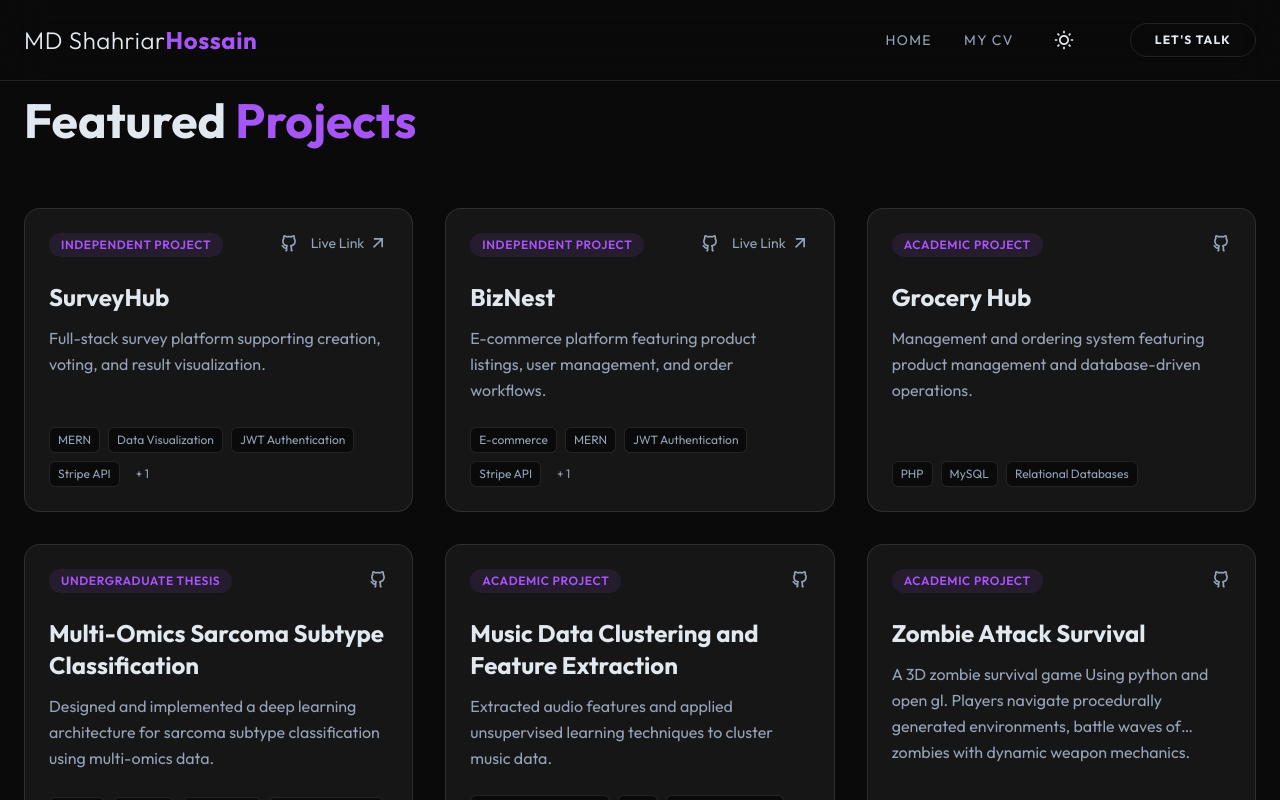
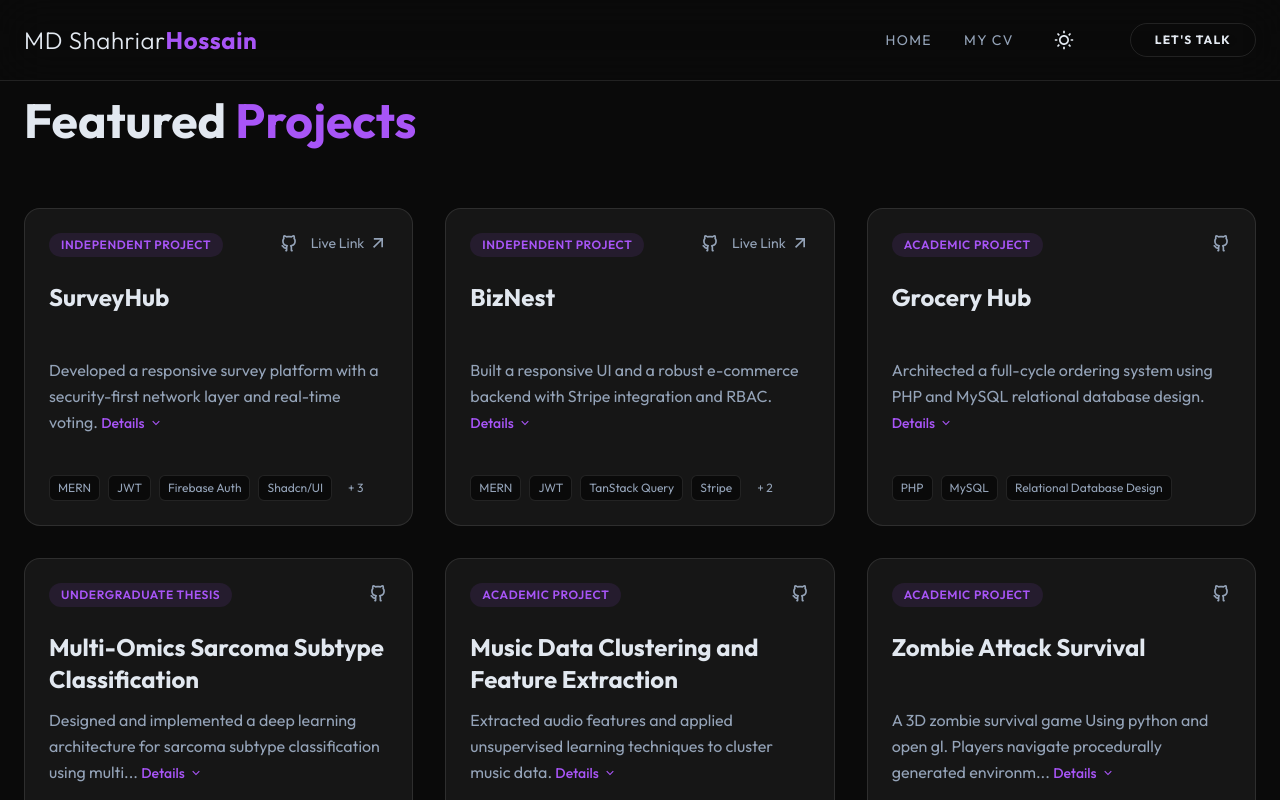
Before and after one commit to Shahriar1638/MyPortfolio, a React (Vite) app: page /MyPortfolio/projects in a window 1280 px wide. Shown: the top 800 px of the page. Built offline with nearby package versions, Linux system fonts and the light colour scheme.

Commit message:
updated the project card and leetcode profile link added

```diff
--- a/public/projects.json
+++ b/public/projects.json
@@ -34,8 +34,8 @@
         "github_url": "https://github.com/Shahriar1638/Hybrid-Language-Music-Clustering-VAE",
         "description": "Extracted audio features and applied unsupervised learning techniques to cluster music data.",
         "key_achievements": [
-          "Applied VAE (Variational Autoencoders) for hybrid language-music clustering.",
-          "Explored data-driven pattern discovery for music-related analysis tasks."
+          "Developed multiple VAE variants (Simple, Conv & Conditional) to learn latent representations for cross-language music clustering and Evaluated clusters using Silhouette, DBI, ARI, and visualized cluster with t-SNE.",
+          "Builtamulti-modal pipeline combining audio features Mel spectrograms with lyrics embeddings (Sentence-Transformers)."
         ],
         "tags": ["Unsupervised Learning", "VAE", "Feature Extraction", "Audio Processing"]
       }
@@ -47,9 +47,13 @@
         "type": "Independent Project",
         "live_url": "https://practice-2-firebase.web.app/",
         "github_url": "https://github.com/Shahriar1638/SurveyHub",
-        "description": "Full-stack survey platform supporting creation, voting, and result visualization.",
+        "description": "Developed a responsive survey platform with a security-first network layer and real-time voting.",
+        "key_achievements": [
+          "Used Axios interceptors to automate JWT injection and to centralize 401/403 error handling.",
+          "Implemented TanStack Query and custom hooks to synchronize RBAC state, improve caching, and reduce redundant API calls."
+        ],
         "roadmap": "Integrating RAG (Retrieval-Augmented Generation) for deep sentiment and data analysis.",
-        "tags": ["MERN", "Data Visualization", "JWT Authentication", "Stripe API", "Firebase"]
+        "tags": ["MERN", "JWT", "Firebase Auth", "Shadcn/UI", "Stripe", "TanStack Query", "Axios"]
       },
       {
         "title": "BizNest",
@@ -57,18 +61,25 @@
         "type": "Independent Project",
         "github_url": "https://github.com/Shahriar1638/Biznest",
         "live_url": "https://biznest-3c9b6.web.app/",
-        "description": "E-commerce platform featuring product listings, user management, and order workflows.",
+        "description": "Built a responsive UI and a robust e-commerce backend with Stripe integration and RBAC.",
+        "key_achievements": [
+          "Implemented a centralized authentication flow using Axios interceptors for automated token management and global error handling.",
+          "Architected a decoupled React frontend with a facade pattern and centralized hooks; applied an aggressive caching strategy to reduce redundant network requests."
+        ],
         "roadmap": "Implementing AI-based dynamic recommendations and a purchase guide.",
-        "tags": ["E-commerce", "MERN", "JWT Authentication", "Stripe API", "Firebase"]
+        "tags": ["MERN", "JWT", "TanStack Query", "Stripe", "Axios", "E-commerce"]
       },
       {
         "title": "Grocery Hub",
         "stack": "PHP, SQL",
         "type": "Academic Project",
         "github_url": "https://github.com/Shahriar1638/Groceryhub",
-        "description": "Management and ordering system featuring product management and database-driven operations.",
+        "description": "Architected a full-cycle ordering system using PHP and MySQL relational database design.",
+        "key_achievements": [
+          "Implemented optimized SQL queries for inventory management and user authentication, ensuring data integrity"
+        ],
         "roadmap": "Will Introduce scalable api",
-        "tags": ["PHP", "MySQL", "Relational Databases"]
+        "tags": ["PHP", "MySQL", "Relational Database Design"]
       }
     ]
   }
--- a/src/Component/Common/Footer.jsx
+++ b/src/Component/Common/Footer.jsx
@@ -1,4 +1,5 @@
 import { RiGithubLine, RiLinkedinLine, RiTwitterXLine } from "react-icons/ri";
+import { SiLeetcode } from "react-icons/si";
 
 const Footer = () => {
   return (
@@ -50,6 +51,15 @@ const Footer = () => {
             >
               <RiTwitterXLine size={24} />
             </a>
+            <a
+              href="https://leetcode.com/u/KVIdLvL2rx/"
+              target="_blank"
+              rel="noreferrer"
+              className="text-(--text-muted) hover:text-accent transition-all duration-300 transform hover:scale-110"
+              aria-label="LeetCode"
+            >
+              <SiLeetcode size={24} />
+            </a>
           </div>
         </div>
       </div>
--- a/src/Pages/Home/Home.jsx
+++ b/src/Pages/Home/Home.jsx
@@ -1,6 +1,7 @@
 import { Link } from "react-router";
 
 import { RiArrowRightLine, RiGithubLine } from "react-icons/ri";
+import { SiLeetcode } from "react-icons/si";
 import Skills from "./Skills";
 import Project from "./Project";
 import AboutMe from "./AboutMe";
@@ -70,6 +71,16 @@ const Home = () => {
               <RiGithubLine className="text-xl" />
               GitHub
             </a>
+
+            <a
+              href="https://leetcode.com/u/KVIdLvL2rx/"
+              target="_blank"
+              rel="noopener noreferrer"
+              className="px-8 py-4 border border-(--border-color) rounded-full font-medium hover:bg-(--bg-panel) transition-all duration-300 text-(--text-muted) hover:text-(--text-main) hover:border-(--text-main)/30 flex items-center gap-2"
+            >
+              <SiLeetcode className="text-xl" />
+              LeetCode
+            </a>
           </div>
         </div>
       </div>
--- a/src/Pages/Home/Project.jsx
+++ b/src/Pages/Home/Project.jsx
@@ -1,9 +1,13 @@
+/* eslint-disable no-unused-vars */
 import { useState, useEffect } from "react";
 import { Link } from "react-router";
+import { motion, AnimatePresence } from "framer-motion";
 import {
   RiGithubLine,
   RiArrowRightUpLine,
   RiArrowRightLine,
+  RiArrowDownSLine,
+  RiArrowUpSLine,
 } from "react-icons/ri";
 
 const Project = () => {
@@ -14,9 +18,17 @@ const Project = () => {
   });
   const [loading, setLoading] = useState(true);
   const [expandedProjects, setExpandedProjects] = useState({});
+  const [expandedDetails, setExpandedDetails] = useState({});
 
   const toggleExpand = (index) => {
     setExpandedProjects((prev) => ({
+      ...prev,
+      [index]: !prev[index],
+    }));
+  };
+
+  const toggleDetails = (index) => {
+    setExpandedDetails((prev) => ({
       ...prev,
       [index]: !prev[index],
     }));
@@ -50,7 +62,7 @@ const Project = () => {
   ];
 
   return (
-    <section className="py-24 relative z-10">
+    <section className="py-24 relative">
       <div className="max-w-7xl mx-auto px-6">
         {/* Section Header */}
         <div className="flex flex-col md:flex-row justify-between items-end mb-12 gap-6">
@@ -58,27 +70,33 @@ const Project = () => {
             <h2 className="text-3xl md:text-5xl font-bold mb-4">
               Featured <span className="text-accent">Projects</span>
             </h2>
-            {/* <p className="text-text-muted max-w-lg text-lg font-light leading-relaxed">
-              A selection of web applications and research work demonstrating my
-              technical capabilities.
-            </p> */}
           </div>
-
-          {/* <Link
-            to="/projects"
-            className="hidden md:flex items-center gap-2 text-text-main font-medium group hover:text-accent"
-          >
-            View All Projects
-            <RiArrowRightLine className="group-hover:translate-x-1 transition-transform" />
-          </Link> */}
         </div>
 
+        {/* Backdrop for Focus Mode */}
+        <AnimatePresence>
+          {Object.values(expandedDetails).some((isOpen) => isOpen) && (
+            <motion.div
+              initial={{ opacity: 0 }}
+              animate={{ opacity: 1 }}
+              exit={{ opacity: 0 }}
+              onClick={() => setExpandedDetails({})}
+              className="fixed inset-0 bg-black/70 backdrop-blur-sm z-40 transition-all duration-300"
+            />
+          )}
+        </AnimatePresence>
+
         {/* Projects Grid */}
-        <div className="grid grid-cols-1 md:grid-cols-2 lg:grid-cols-3 gap-8">
+        <div className="grid grid-cols-1 md:grid-cols-2 lg:grid-cols-3 gap-8 relative">
           {allProjects.map((project, index) => (
-            <div
+            <motion.div
+              layout
               key={index}
-              className="group relative bg-bg-panel border border-border-color rounded-2xl p-6 flex flex-col h-full hover:border-accent/30 hover:shadow-[0_0_30px_rgba(0,0,0,0.05)] dark:hover:shadow-[0_0_30px_rgba(168,85,247,0.05)]"
+              className={`group bg-bg-panel border rounded-2xl p-6 flex flex-col transition-all duration-300 ${
+                expandedDetails[index]
+                  ? "fixed top-1/2 left-1/2 -translate-x-1/2 -translate-y-1/2 z-50 w-[90vw] max-w-2xl max-h-[90vh] overflow-y-auto border-accent shadow-[0_0_50px_rgba(168,85,247,0.2)]"
+                  : "relative h-full border-border-color hover:border-accent/30 hover:shadow-[0_0_30px_rgba(0,0,0,0.05)] dark:hover:shadow-[0_0_30px_rgba(168,85,247,0.05)]"
+              }`}
             >
               <div className="flex justify-between items-start mb-6">
                 <div className="px-3 py-1 bg-accent/10 rounded-full text-accent text-xs font-semibold uppercase tracking-wider">
@@ -112,13 +130,68 @@ const Project = () => {
                 </div>
               </div>
 
-              <h3 className="text-2xl font-bold mb-3 group-hover:text-accent">
+              <h3 className="text-2xl font-bold mb-3 group-hover:text-accent min-h-16 line-clamp-2">
                 {project.title}
               </h3>
 
-              <p className="text-text-muted mb-6 line-clamp-3 leading-relaxed grow">
-                {project.description}
-              </p>
+              <div className="grow mb-6">
+                <div className="text-text-muted mb-4 leading-relaxed">
+                  {expandedDetails[index] ? (
+                    <div>
+                      {project.description}{" "}
+                      <button
+                        onClick={(e) => {
+                          e.preventDefault();
+                          toggleDetails(index);
+                        }}
+                        className="text-accent text-sm font-medium inline-flex items-center gap-1 hover:underline underline-offset-4 cursor-pointer"
+                      >
+                        See Less <RiArrowUpSLine />
+                      </button>
+                    </div>
+                  ) : (
+                    <div>
+                      {project.description.slice(0, 100) +
+                        (project.description.length > 100 ? "..." : "")}{" "}
+                      <button
+                        onClick={(e) => {
+                          e.preventDefault();
+                          toggleDetails(index);
+                        }}
+                        className="text-accent text-sm font-medium inline-flex items-center gap-1 hover:underline underline-offset-4 cursor-pointer"
+                      >
+                        Details <RiArrowDownSLine />
+                      </button>
+                    </div>
+                  )}
+                </div>
+
+                {/* Key Achievements - Collapsible */}
+                <AnimatePresence>
+                  {expandedDetails[index] &&
+                    project.key_achievements &&
+                    project.key_achievements.length > 0 && (
+                      <motion.div
+                        initial={{ height: 0, opacity: 0, marginTop: 0 }}
+                        animate={{ height: "auto", opacity: 1, marginTop: 16 }}
+                        exit={{ height: 0, opacity: 0, marginTop: 0 }}
+                        transition={{ duration: 0.3, ease: "easeInOut" }}
+                        className="border-l-2 border-accent/20 pl-4 ml-1 overflow-hidden"
+                      >
+                        <ul className="list-disc list-outside ml-4 space-y-2">
+                          {project.key_achievements.map((achievement, i) => (
+                            <li
+                              key={i}
+                              className="text-text-muted text-sm leading-relaxed"
+                            >
+                              {achievement}
+                            </li>
+                          ))}
+                        </ul>
+                      </motion.div>
+                    )}
+                </AnimatePresence>
+              </div>
 
               {/* Tags */}
               <div className="flex flex-wrap gap-2 mt-auto">
@@ -147,7 +220,7 @@ const Project = () => {
                   </button>
                 )}
               </div>
-            </div>
+            </motion.div>
           ))}
         </div>
 
```
